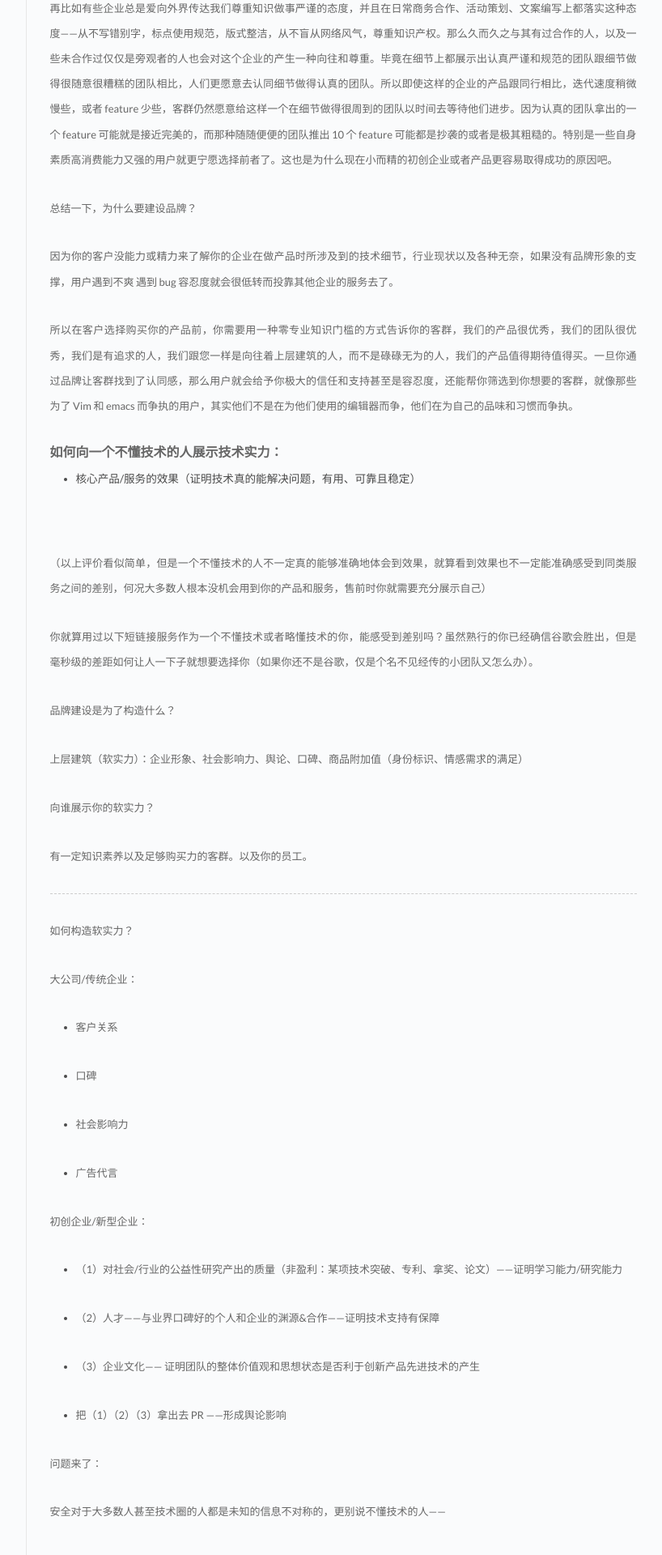
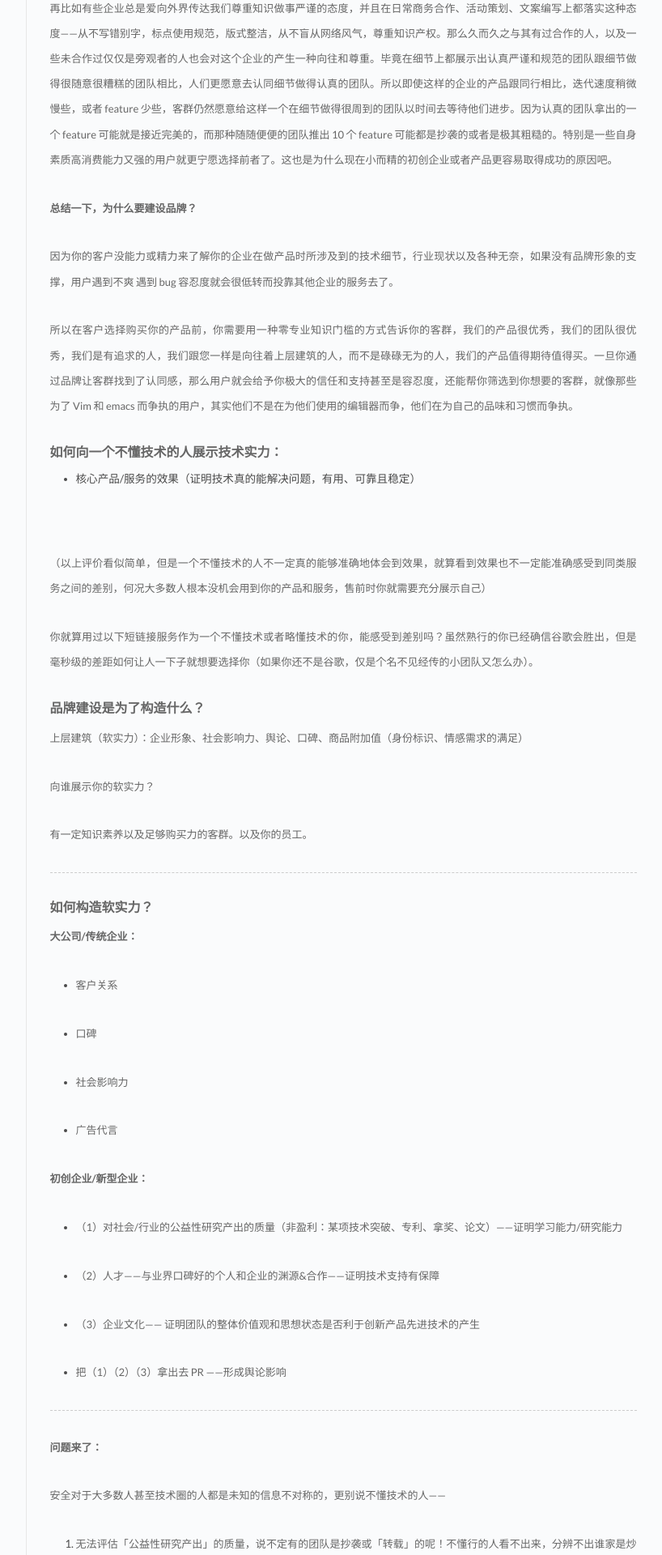
Before and after one commit to hominthesky/blog, a Jekyll site: the page built from _posts/2015-12-06-thoughts-about-branding.md, in a window 1280 px wide. Shown: the part 1482-3402 px from the top of the page at 81% size, without its empty margins (326-1144 px from the left). Built offline with Jekyll 4.4.1, drawn with Linux system fonts in a browser that asks for light colours; Markdown is read by kramdown in place of the engine named in the settings.

```diff
--- a/_posts/2015-12-06-thoughts-about-branding.md
+++ b/_posts/2015-12-06-thoughts-about-branding.md
@@ -28,7 +28,7 @@ categories: posts
 
 
 
-总结一下，为什么要建设品牌？
+**总结一下，为什么要建设品牌？**
 
 因为你的客户没能力或精力来了解你的企业在做产品时所涉及到的技术细节，行业现状以及各种无奈，如果没有品牌形象的支撑，用户遇到不爽 遇到 bug 容忍度就会很低转而投靠其他企业的服务去了。
 
@@ -56,7 +56,7 @@ categories: posts
 
 
 
-品牌建设是为了构造什么？
+##品牌建设是为了构造什么？
 
 上层建筑（软实力）：企业形象、社会影响力、舆论、口碑、商品附加值（身份标识、情感需求的满足）
 
@@ -66,9 +66,9 @@ categories: posts
 
 ---
 
-如何构造软实力？
+##如何构造软实力？
 
-大公司/传统企业：
+**大公司/传统企业：**
 
 - 客户关系
 
@@ -80,7 +80,7 @@ categories: posts
 
 
 
-初创企业/新型企业：
+**初创企业/新型企业：**
 
 - （1）对社会/行业的公益性研究产出的质量（非盈利：某项技术突破、专利、拿奖、论文）——证明学习能力/研究能力
 
@@ -91,9 +91,9 @@ categories: posts
 -  把（1）（2）（3）拿出去 PR ——形成舆论影响
 
 
+---
 
-
-问题来了：
+**问题来了：**
 
 安全对于大多数人甚至技术圈的人都是未知的信息不对称的，更别说不懂技术的人——
 
```
